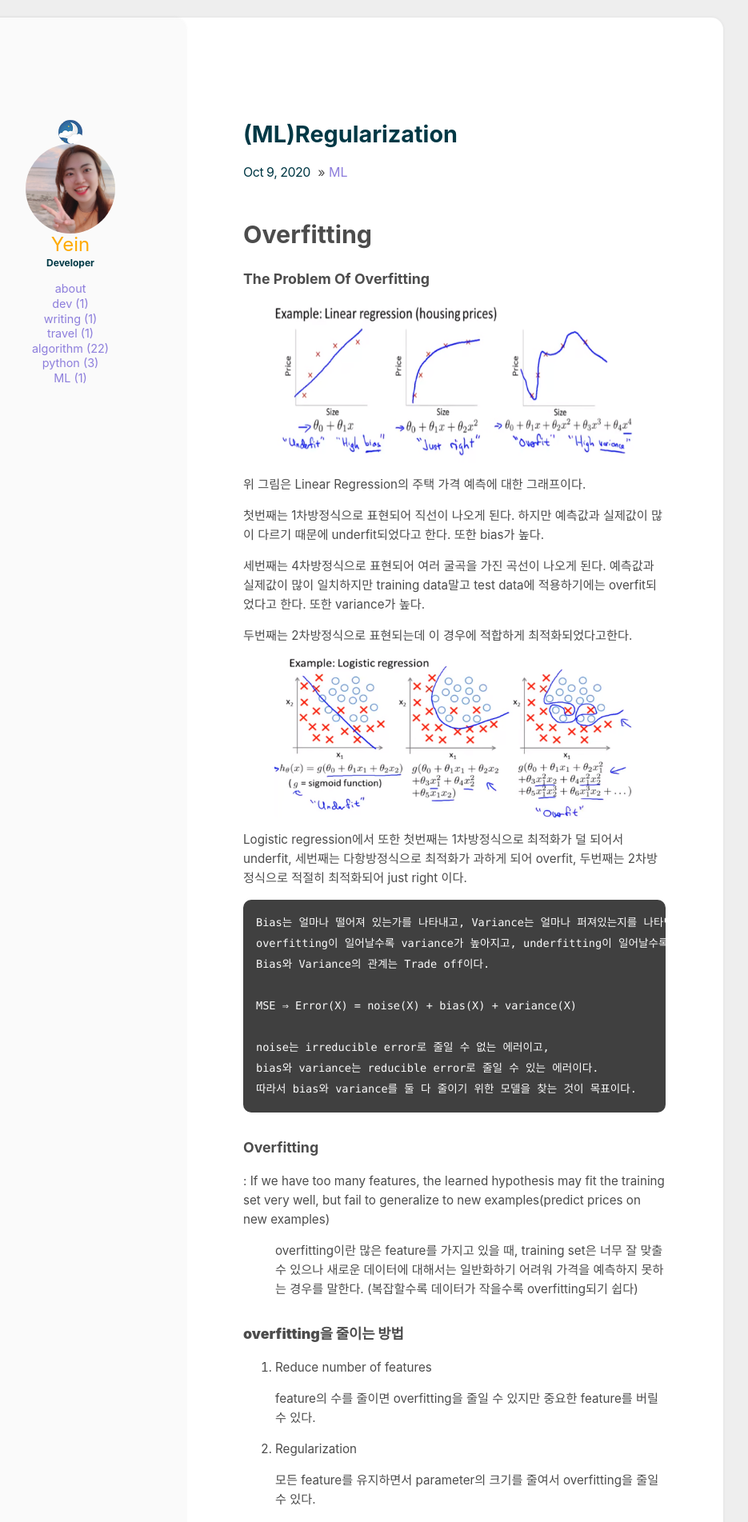
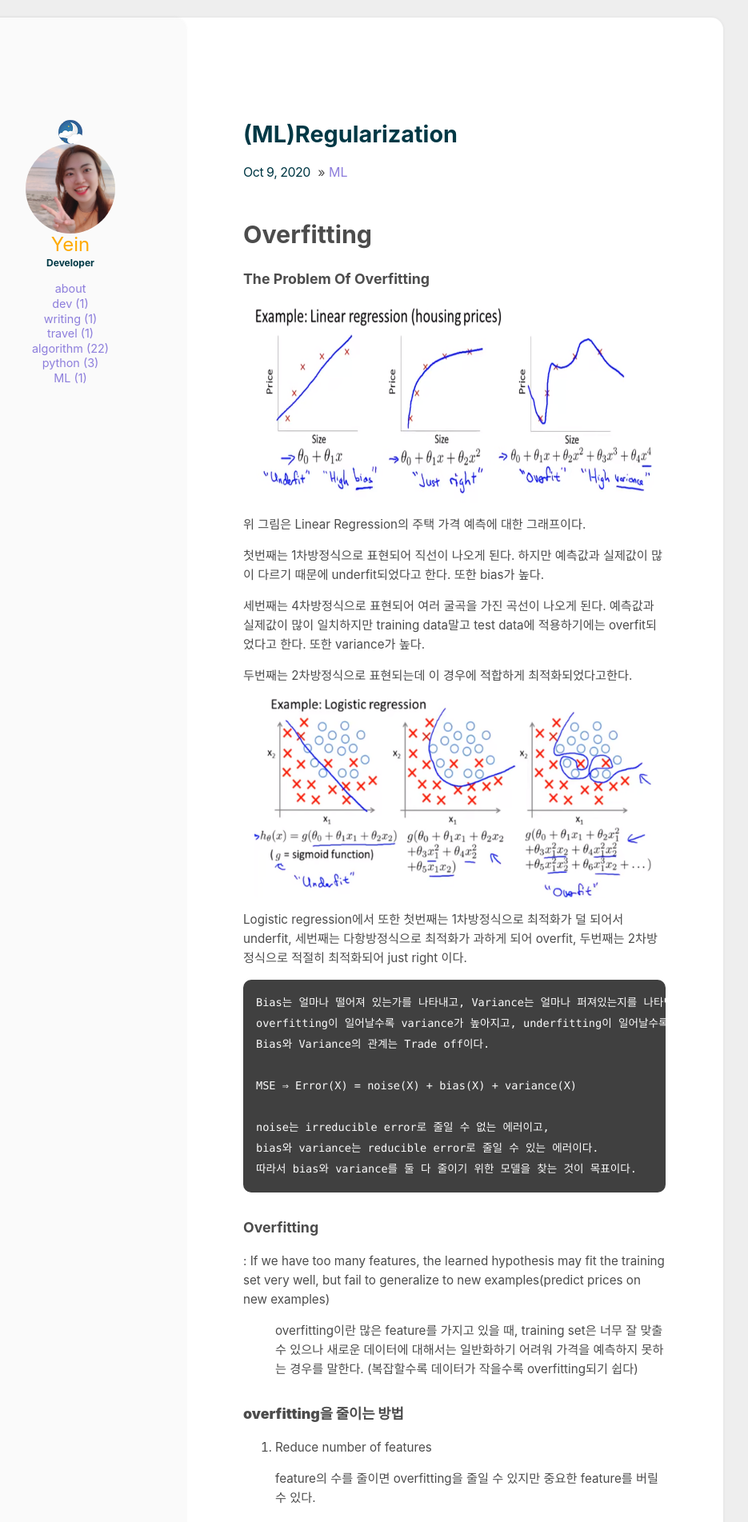
Before and after one commit to YeinHeo/yeinheo.github.io, a Jekyll site: the page built from _posts/2020-10-09-[ML]Regularization.md, in a window 1280 px wide. Shown: the top 1903 px of the page at 80% size, without its empty margins (216-1151 px from the left). Built offline with Jekyll 4.4.1, drawn with Linux system fonts in a browser that asks for light colours.

Commit message:
Update 2020-10-09-[ML]Regularization.md

```diff
--- a/_posts/2020-10-09-[ML]Regularization.md
+++ b/_posts/2020-10-09-[ML]Regularization.md
@@ -8,7 +8,7 @@ comments: true
 
 ### The Problem Of Overfitting
 
-![Untitled.png](/assets/img/20-10-09/Regularization/Untitled.png){: width="450" height="200"}
+![Untitled.png](/assets/img/20-10-09/Regularization/Untitled.png){: width="500" height="250"}
 
 위 그림은 Linear Regression의 주택 가격 예측에 대한 그래프이다.
 
@@ -19,7 +19,7 @@ comments: true
 두번째는 2차방정식으로 표현되는데 이 경우에 적합하게 최적화되었다고한다.
 
 
-![Untitled%201.png](/assets/img/20-10-09/Regularization/Untitled%201.png){: width="450" height="200"}
+![Untitled%201.png](/assets/img/20-10-09/Regularization/Untitled%201.png){: width="500" height="250"}
 
 Logistic regression에서 또한 첫번째는 1차방정식으로 최적화가 덜 되어서 underfit, 세번째는 다항방정식으로 최적화가 과하게 되어 overfit, 두번째는 2차방정식으로 적절히 최적화되어 just right 이다.
 
@@ -57,7 +57,7 @@ bias와 variance는 reducible error로 줄일 수 있는 에러이다.
     아래의 오른쪽 그래프는 4차 방정식으로 cost function의 min을 구하기 위해 세타3과 세타 4에 0에 가까운 아주 작은 수를 넣어준다.
     따라서 왼쪽과 같이 2차방정식으로 overfitting을 줄일 수 있다.
 
-    ![Untitled%202.png](/assets/img/20-10-09/Regularization/Untitled%202.png){: width="400" height="300"}
+    ![Untitled%202.png](/assets/img/20-10-09/Regularization/Untitled%202.png){: width="500" height="300"}
 
 
 - Linear Regression
@@ -68,14 +68,14 @@ bias와 variance는 reducible error로 줄일 수 있는 에러이다.
 
     ⇒ cost값을 minimize하는 w,b를 구하는 것
 
-    ![Untitled%203.png](/assets/img/20-10-09/Regularization/Untitled%203.png){: width="300" height="70"}
+    ![Untitled%203.png](/assets/img/20-10-09/Regularization/Untitled%203.png){: width="250" height="50"}
 
 
 # Regularization
 
-![Untitled%204.png](/assets/img/20-10-09/Regularization/Untitled%204.png){: width="400" height="100"}
+![Untitled%204.png](/assets/img/20-10-09/Regularization/Untitled%204.png){: width="250" height="40"}
 
-![Untitled%205.png](/assets/img/20-10-09/Regularization/Untitled%205.png){: width="400" height="100"}
+![Untitled%205.png](/assets/img/20-10-09/Regularization/Untitled%205.png){: width="250" height="60"}
 
 parmeter 세타0에서 n까지 중에서 몇개의 parameter에 작은 값을 주면 조금 더 단순해지면서 overfitting을 줄일 수 있다. 따라서 그에 해당하는 λ식을 cost function뒤에 추가해주었다. 세타0는 상수이므로 세타1부터 n까지 제곱해준 값을 더해준다.
 
@@ -87,7 +87,7 @@ parmeter 세타0에서 n까지 중에서 몇개의 parameter에 작은 값을
 
 - 또한 λ의 값을 잘 선택하는 것이 중요하다.
 
-    ![Untitled%206.png](/assets/img/20-10-09/Regularization/Untitled%206.png){: width="200" height="100"}
+    ![Untitled%206.png](/assets/img/20-10-09/Regularization/Untitled%206.png){: width="400" height="200"}
 
     만약  λ의 값이 너무 커지게 되면 세타의 값들이 아주 작아져 세타0만 남게 되어 직선이 되는데, 이 때 underfit이 된다.
 
@@ -98,7 +98,7 @@ parmeter 세타0에서 n까지 중에서 몇개의 parameter에 작은 값을
 
 - 미분 과정
 
-    ![Untitled%207.png](/assets/img/20-10-09/Regularization/Untitled%207.png){: width="400" height="100"}
+    ![Untitled%207.png](/assets/img/20-10-09/Regularization/Untitled%207.png){: width="400" height="200"}
 
     따라서 gradient descent algorithm이 구해졌고, 여러번 반복함으로써 W의 값이 바뀌게 되는데, 이때 cost function의 값이 minimize해지는 것이다.
 
@@ -106,18 +106,18 @@ parmeter 세타0에서 n까지 중에서 몇개의 parameter에 작은 값을
 
 - Gradient descent
 
-    ![Untitled%208.png](/assets/img/20-10-09/Regularization/Untitled%208.png){: width="400" height="100"}
+    ![Untitled%208.png](/assets/img/20-10-09/Regularization/Untitled%208.png){: width="400" height="250"}
 
     세타j의 값은 1보다 작은 값을 계속 곱하므로 점점 작아지게 된다. 따라서 위의 과정을 통해 정규화가 된다.
 
 ### Normal equation
 
-![Untitled%209.png](/assets/img/20-10-09/Regularization/Untitled%209.png){: width="400" height="100"}
+![Untitled%209.png](/assets/img/20-10-09/Regularization/Untitled%209.png){: width="200" height="50"}
 
 위의 식은 matrix의 오차제곱항을 나타낸다. matrix X는 m x (n+1)의 크기를 가진다.
 
 normal equation을 사용하여 regularization을 하게 되면,
 
-![Untitled%2010.png](/assets/img/20-10-09/Regularization/Untitled%2010.png){: width="400" height="200"}
+![Untitled%2010.png](/assets/img/20-10-09/Regularization/Untitled%2010.png){: width="500" height="150"}
 
  λ식을 위의 식처럼 추가하게 되는데, 이 때  행렬은 좌측 제일 상단만 0이고 우측 대각선으로 모두 1로 구성되어 있으며 나머지 값들은 모두 0으로 구성되어 있다. 만약 n=2 ⇒ 3 x 3 크기의 matrix가 되고 matrix는 [0 0 0; 0 1 0; 0 0 1] 으로 구성된다.
```
